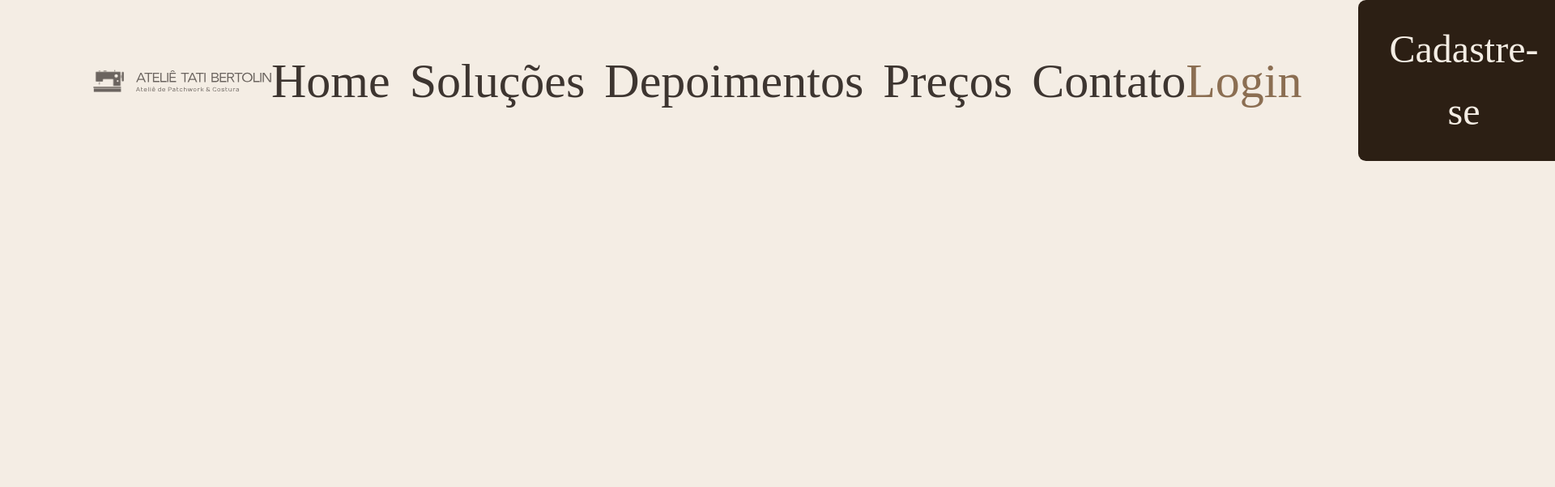
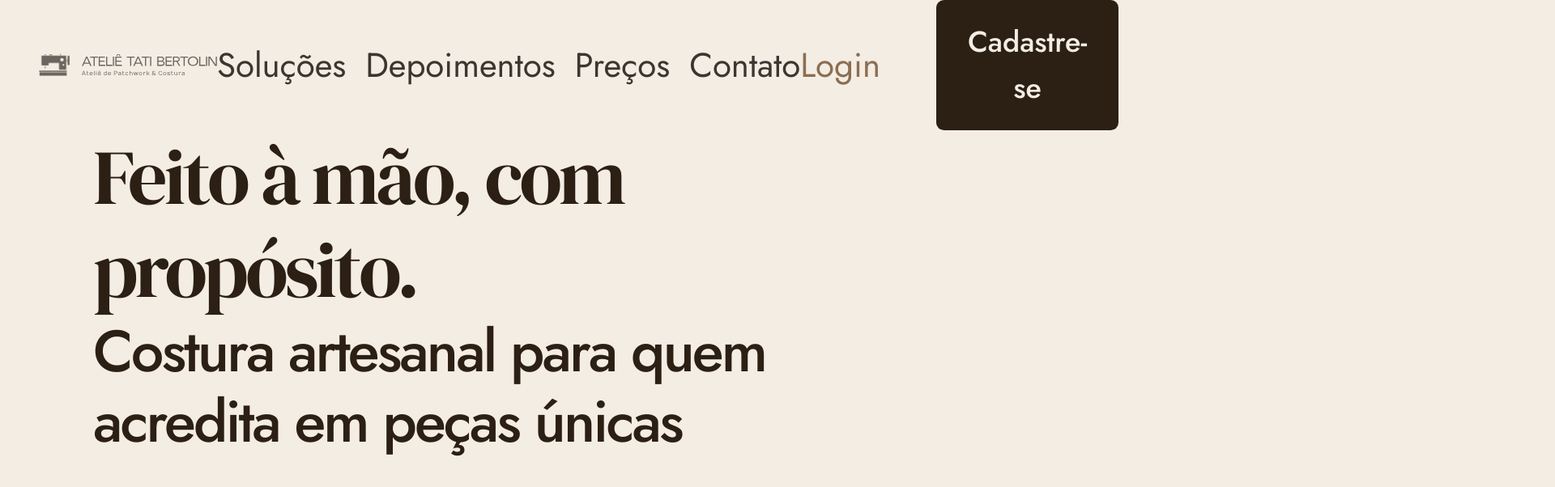
Before and after one commit to eduardo-bertolin/landing-page-atelie, a React (Vite) app: page / in a window 1280 px wide. Shown: the top 602 px of the page at 81% size, 1920 px wide, since content can reach past the window. Built offline with nearby package versions, Linux system fonts and the light colour scheme.

Commit message:
add files

```diff
--- a/index.html
+++ b/index.html
@@ -8,7 +8,19 @@
     <link rel="preconnect" href="https://fonts.googleapis.com" />
     <link rel="preconnect" href="https://fonts.gstatic.com" crossorigin />
     <link
-      href="https://fonts.googleapis.com/css2?family=DM+Serif+Display:ital@0;1&family=Roboto+Mono:ital,wght@0,100..700;1,100..700&display=swap"
+      href="https://fonts.googleapis.com/css2?family=DM+Serif+Display:ital@0;1&display=swap"
+      rel="stylesheet"
+    />
+    <link
+      href="https://fonts.googleapis.com/css2?family=Cormorant+Garamond:ital,wght@0,300..700;1,300..700&display=swap"
+      rel="stylesheet"
+    />
+    <link
+      href="https://fonts.googleapis.com/css2?family=Jost:ital,wght@0,100..900;1,100..900&display=swap"
+      rel="stylesheet"
+    />
+    <link
+      href="https://fonts.googleapis.com/css2?family=Cormorant+Garamond:ital,wght@1,300..700&display=swap"
       rel="stylesheet"
     />
   </head>
--- a/src/pages/Home.tsx
+++ b/src/pages/Home.tsx
@@ -10,25 +10,22 @@ export default function Home() {
   const [showMobileMenu, setShowMobileMenu] = useState(false);
   return (
     <>
-      <header className="container py-sm">
+      <header className=" py-sm">
         <nav className="flex items-center justify-between">
-          <img src={Logo} alt="Logo Ateli Tati" width={220} height={80} />
+          <img src={Logo} alt="Logo Atelie Tati" width={220} height={80} />
           <div className="desktop-only">
             <ul className="flex gap-1">
               <li>
-                <a href="#">Home</a>
+                <a href="#solucoes">Soluções</a>
               </li>
               <li>
-                <a href="#solution">Soluções</a>
+                <a href="#depoimentos">Depoimentos</a>
               </li>
               <li>
-                <a href="#testimonials">Depoimentos</a>
+                <a href="#precos">Preços</a>
               </li>
               <li>
-                <a href="#pricing">Preços</a>
-              </li>
-              <li>
-                <a href="#contact">Contato</a>
+                <a href="#contato">Contato</a>
               </li>
             </ul>
           </div>
@@ -85,6 +82,14 @@ export default function Home() {
           </div>
         </nav>
       </header>
+      <main className="flex items-center">
+        <div className="container">
+          <h1 className="font-serif">Feito à mão, com propósito.</h1>
+          <h2 className="font-cormorant">
+            Costura artesanal para quem acredita em peças únicas
+          </h2>
+        </div>
+      </main>
     </>
   );
 }
--- a/src/styles/button.css
+++ b/src/styles/button.css
@@ -3,7 +3,7 @@
   background: var(--color-bg-dark);
   color: var(--color-text-light);
   font-weight: var(--fw-bold);
-  font-size: var(--fs-lg);
+  font-size: var(--fs-base);
   padding-block: 0.825rem;
   padding-inline: 1.5rem;
   border-radius: 0.4rem;
@@ -22,7 +22,7 @@
   background: transparent;
   color: var(--primary-color);
   font-weight: var(--fw-bold);
-  font-size: var(--fs-sm);
+  font-size: var(--fs-base);
   padding-block: 0.825rem;
   padding-inline: 1.5rem;
   border-radius: 0.4rem;
--- a/src/styles/index.css
+++ b/src/styles/index.css
@@ -22,6 +22,20 @@
 .dm-serif-display-regular-italic {
   font-family: "DM Serif Display", serif;
   font-weight: 400;
+  font-style: italic;
+}
+
+.jost {
+  font-family: "Jost", sans-serif;
+  font-optical-sizing: auto;
+  font-weight: 400;
+  font-style: normal;
+}
+
+.cormorant-garamond {
+  font-family: "Cormorant Garamond", serif;
+  font-optical-sizing: auto;
+  font-weight: var(--fw-light);
   font-style: italic;
 }
 
@@ -62,11 +76,12 @@
   */
 
   --ff-serif: "DM Serif Display", sans-serif;
+  --ff-jost: "Jost", sans-serif;
+  --ff-cormorant: "Cormorant Garamond", sans-serif;
 
   /*
   TIPOGRAFIA - PESOS
   */
-
   --fw-light: 300;
   --fw-base: 400;
   --fw-bold: 500;
@@ -93,13 +108,17 @@
 }
 
 html {
-  font-family: var(--ff-sans);
+  font-family: var(--ff-jost);
   font-weight: var(--fw-base);
   font-size: var(--fs-base);
   line-height: 1.6;
   overflow-x: hidden;
   scroll-behavior: smooth;
   background-color: var(--color-bg-light);
+}
+
+nav {
+  margin: 0 2rem 0 2rem;
 }
 
 h1,
@@ -138,8 +157,8 @@ h6 {
 a {
   text-decoration: none;
   color: var(--color-grafite);
-  font-weight: var(--fw-bold);
-  font-size: var(--fs-xl);
+  font-weight: var(--fw-base);
+  font-size: var(--fs-md);
 }
 
 a:hover {
--- a/src/styles/utility.css
+++ b/src/styles/utility.css
@@ -55,6 +55,16 @@
   width: min(var(--max-width), 100% - var(--px-lg) * 2);
   margin-inline: auto;
 }
+/* FONTES */
+.font-serif {
+  font-family: var(--ff-serif);
+}
+.font-jost {
+  font-family: var(--ff-jost);
+}
+.fw-base {
+  font-weight: var(--fw-base);
+}
 
 @media (width >= 1280px) {
   .container {
```
Also changed, not shown: src/vite-env.d.ts (added, +14 -0 lines).
